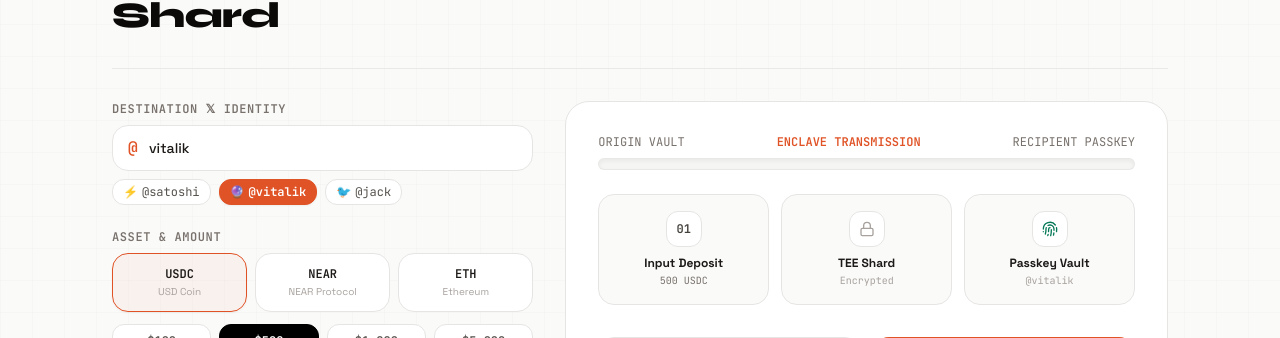
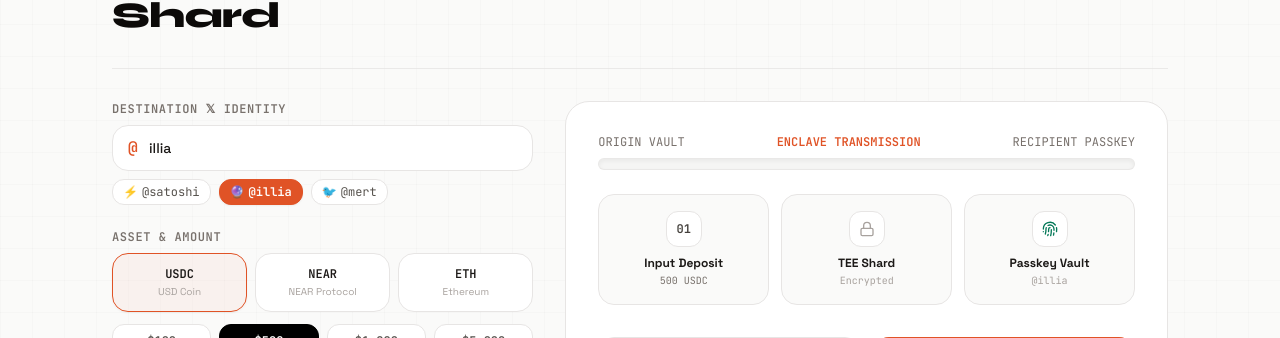
Before and after one commit to iJ03l/UPRAIL, a Next.js app in the folder frontend/: page / in a window 1280 px wide. Shown: the part 3200-3538 px from the top of the page. Built offline with nearby package versions, Linux system fonts and the light colour scheme; no server answers; a web font is replaced by a local one.

Commit message:
Rename simulator handles to illia and mert
Update the preset recipient handles (and the default) in the rail
simulator from vitalik/jack to illia/mert, and refresh the matching
quote test fixtures.

```diff
--- a/frontend/src/components/InteractiveRailSimulator.tsx
+++ b/frontend/src/components/InteractiveRailSimulator.tsx
@@ -15,8 +15,8 @@ import { Link } from '../lib/router';
 
 const PRESET_HANDLES = [
   { handle: 'satoshi', name: 'Satoshi', icon: '⚡' },
-  { handle: 'vitalik', name: 'Vitalik', icon: '🔮' },
-  { handle: 'jack', name: 'jack', icon: '🐦' },
+  { handle: 'illia', name: 'Illia', icon: '🔮' },
+  { handle: 'mert', name: 'mert', icon: '🐦' },
 ];
 
 const PRESET_AMOUNTS = ['100', '500', '1,000', '5,000'];
@@ -28,7 +28,7 @@ const PRESET_TOKENS = [
 ];
 
 export const InteractiveRailSimulator: React.FC = () => {
-  const [handle, setHandle] = useState('vitalik');
+  const [handle, setHandle] = useState('illia');
   const [selectedToken, setSelectedToken] = useState(PRESET_TOKENS[0]);
   const [amount, setAmount] = useState('500');
   const [isFiring, setIsFiring] = useState(false);
@@ -79,7 +79,7 @@ export const InteractiveRailSimulator: React.FC = () => {
     }, 35);
   };
 
-  const cleanHandle = handle.replace(/^@/, '').trim() || 'vitalik';
+  const cleanHandle = handle.replace(/^@/, '').trim() || 'illia';
 
   return (
     <div className="relative w-full border-y border-stone-200/90 bg-surface-subtle py-14 sm:py-20 md:py-24 overflow-hidden">
```
Also changed, not shown: 1 other file (tests, documents, lock files or other folders).
